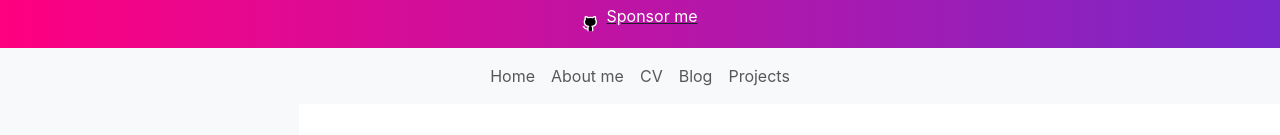
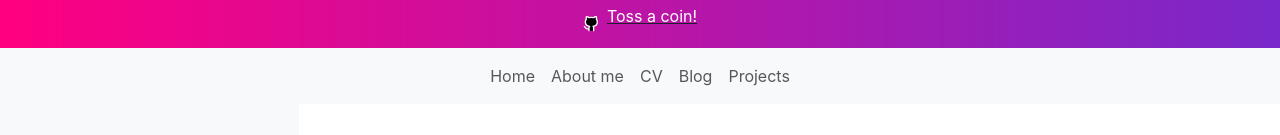
Before and after one commit to giabaocorn20/my-personal-website, a Next.js app: page /CV in a window 1280 px wide. Shown: the top 135 px of the page. Built offline with nearby package versions, Linux system fonts and the light colour scheme.

Commit message:
toss a coin2

```diff
--- a/components/Container.js
+++ b/components/Container.js
@@ -10,7 +10,6 @@ import Navigation from '../components/Navigation'
 import Hero1 from './Hero1'
 import { useRouter } from 'next/router'
 import { GitHubIcon } from './CustomIcons'
-
 const Container = ({ children }) => {
   const router = useRouter()
   return (
--- a/components/Header.js
+++ b/components/Header.js
@@ -11,10 +11,10 @@ function Header() {
   return (
     <Fragment>
       <Link isExternal href="https://github.com/sponsors/giabaocorn20">
-        <Box bgGradient="linear(to-l, #7928CA, #FF0080)">
-          <Flex justify="center" align="center" py={1} px={1} color="white">
+        <Box bgGradient='linear(to-l, #7928CA, #FF0080)'>
+          <Flex justify="center" align="center" py={1} color="white">
             <GitHubIcon />
-            <Text ml={2}>  Sponsor me</Text>
+            <Text ml={2}>Toss a coin!</Text>
           </Flex>
         </Box>
       </Link>
```
